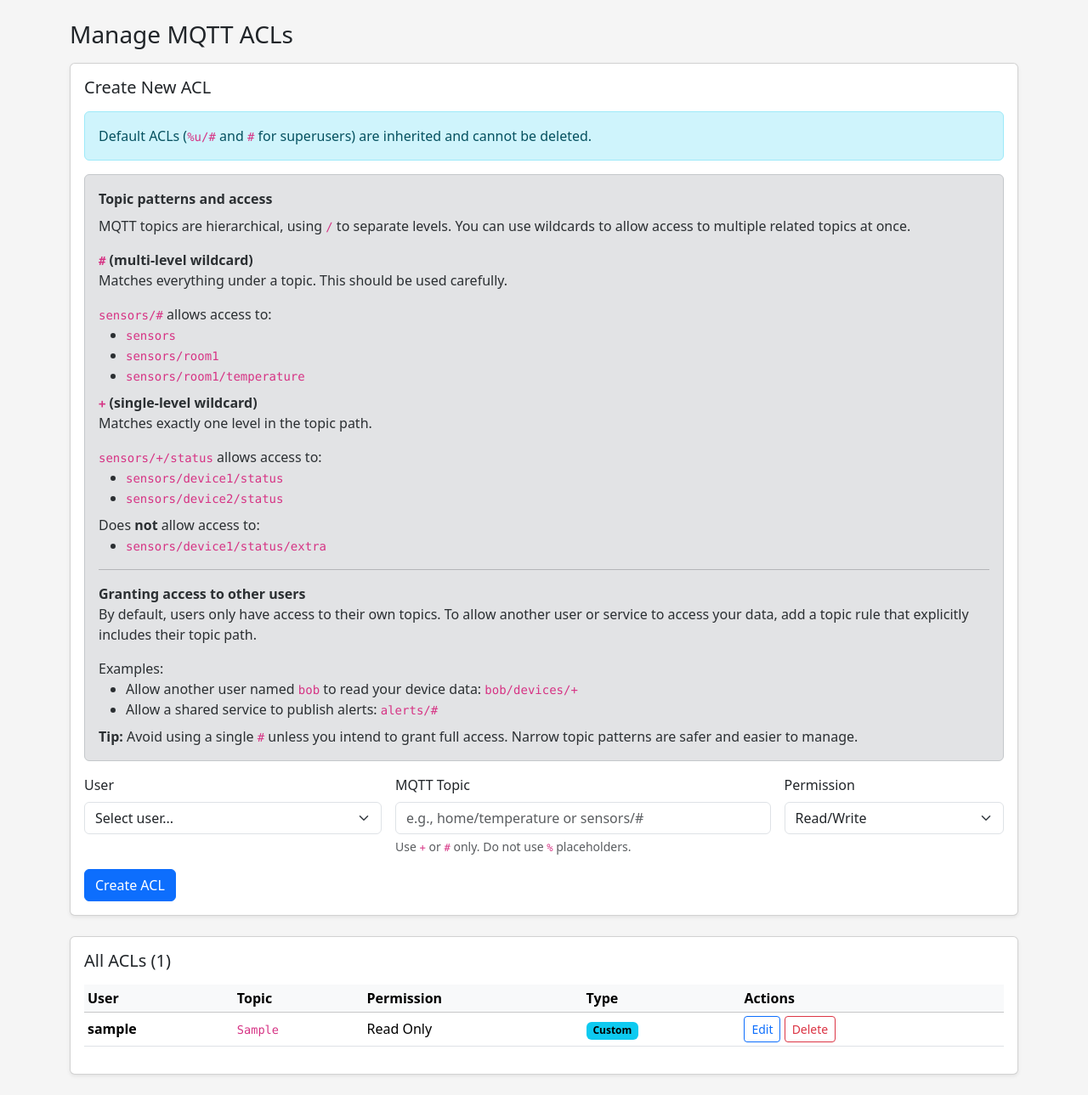
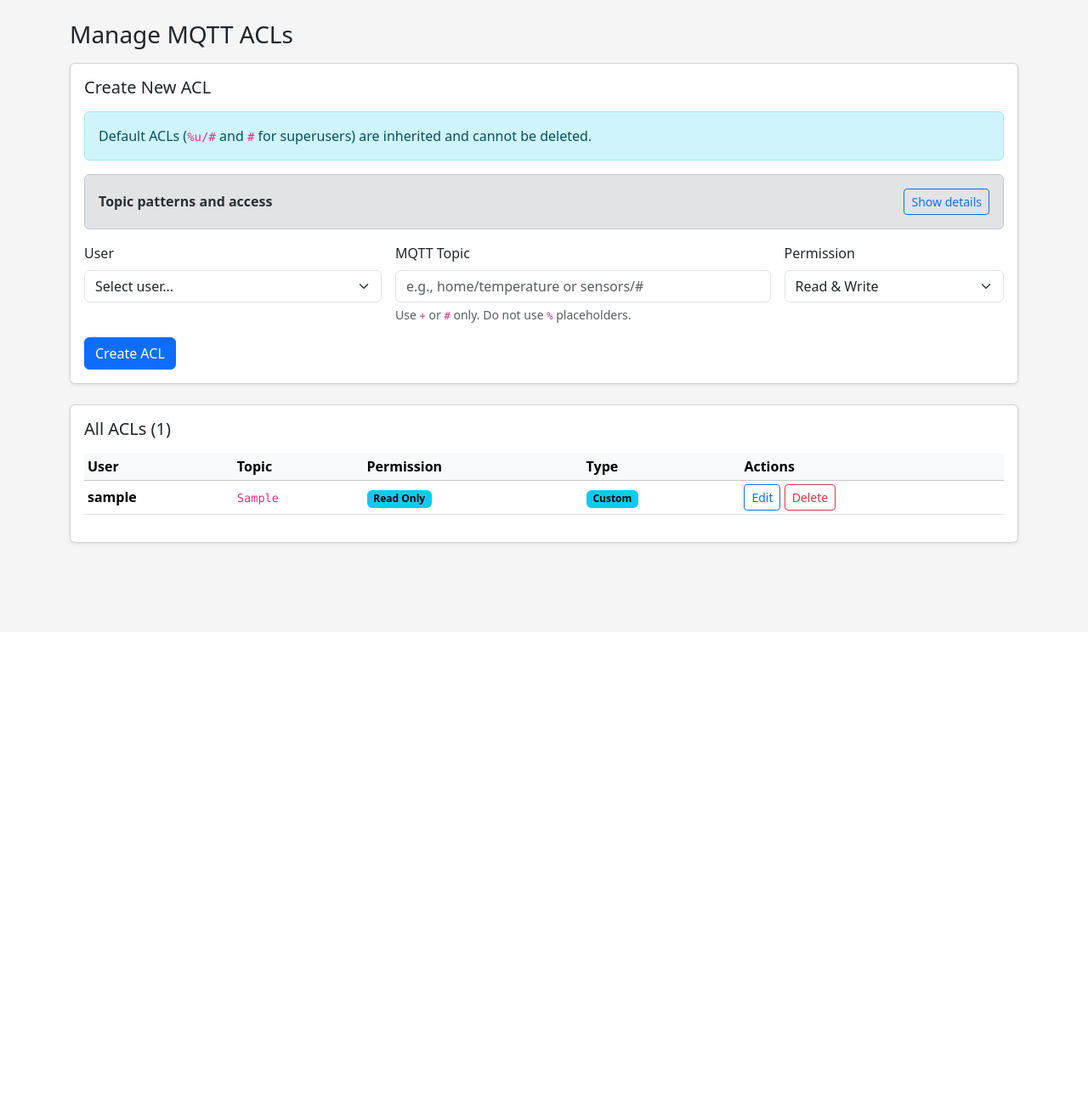
Before and after one commit to linuxx/MQTT-WebUI, a PHP site: page /public/admin/acls.php in a window 1280 px wide. Shown: the part 56-1345 px from the top of the page at 85% size. After the commit the page ends 699 px from the top, so only its background shows below. Run offline with PHP 8.4, Linux system fonts and the light colour scheme; the visitor is signed in with stand-in values (Sample User, id 1); tables that the repository leaves empty hold one stand-in row (values such as "Sample post").

Commit message:
Fixed ACL's and cleaned up a bit

```diff
--- a/genhash8.php
+++ b/genhash8.php
@@ -48,7 +48,7 @@ if ($_SERVER['REQUEST_METHOD'] === 'POST') {
             . "VALUES ('api_user', '{$hash}', NULL, 1, 1, NOW());\n\n"
             . "-- Ensure admin ACL for all topics\n"
             . "INSERT INTO tbACL (username, topic, rw)\n"
-            . "SELECT 'api_user', '#', 3\n"
+            . "SELECT 'api_user', '#', 2\n"
             . "WHERE NOT EXISTS (\n"
             . "  SELECT 1 FROM tbACL WHERE username = 'api_user' AND topic = '#'\n"
             . ");\n";
--- a/public/admin/acls.php
+++ b/public/admin/acls.php
@@ -111,8 +111,13 @@ require_once __DIR__ . '/../../includes/header.php';
             Default ACLs (<code>%u/#</code> and <code>#</code> for superusers) are inherited and cannot be deleted.
         </div>
         <div class="alert alert-secondary">
-            <strong>Topic patterns and access</strong>
-            <div class="mt-2">
+            <div class="d-flex justify-content-between align-items-center">
+                <strong class="mb-0">Topic patterns and access</strong>
+                <button class="btn btn-sm btn-outline-primary" type="button" data-bs-toggle="collapse" data-bs-target="#aclTopicHelp" aria-expanded="false" aria-controls="aclTopicHelp">
+                    Show details
+                </button>
+            </div>
+            <div class="collapse mt-3" id="aclTopicHelp">
 
                 <p>
                 MQTT topics are hierarchical, using <code>/</code> to separate levels.
@@ -151,20 +156,21 @@ require_once __DIR__ . '/../../includes/header.php';
 
                 <strong>Granting access to other users</strong>
                 <p>
-                By default, users only have access to their own topics.
-                To allow another user or service to access your data,
-                add a topic rule that explicitly includes their topic path.
+                Users only control topics under their own prefix. If <code>joe</code> needs to work with
+                <code>bob</code>'s devices, add an ACL for user <code>joe</code> that points at Bob's topic tree.
+                Grant the smallest scope that fits the job:
                 </p>
 
                 <div>Examples:</div>
                 <ul class="mb-0">
                 <li>
-                    Allow another user named <code>bob</code> to read your device data:
-                    <code>bob/devices/+</code>
+                    Only the <code>bob/device</code> topic: <code>bob/device</code>
                 </li>
                 <li>
-                    Allow a shared service to publish alerts:
-                    <code>alerts/#</code>
+                    Any topic Bob owns: <code>bob/#</code>
+                </li>
+                <li>
+                    Just temperature topics on one level: <code>bob/+/temp</code>
                 </li>
                 </ul>
 
@@ -202,8 +208,7 @@ require_once __DIR__ . '/../../includes/header.php';
                     <label for="rw" class="form-label">Permission</label>
                     <select id="rw" name="rw" class="form-select" required>
                         <option value="1">Read Only</option>
-                        <option value="2">Write Only</option>
-                        <option value="3" selected>Read/Write</option>
+                        <option value="2" selected>Read &amp; Write</option>
                     </select>
                 </div>
             </div>
@@ -237,12 +242,20 @@ require_once __DIR__ . '/../../includes/header.php';
                             <?php
                                 $isInherited = ($acl['topic'] === '%u/#') || ($acl['topic'] === '#' && !empty($acl['is_super']));
                                 $typeLabel = $isInherited ? 'Inherited' : 'Custom';
+                                $permLabel = AclManager::formatPermissions($acl['rw']);
+                                $permClass = ((int)$acl['rw'] === 1)
+                                    ? 'text-bg-info'
+                                    : (((int)$acl['rw'] >= 2) ? 'text-bg-success' : 'text-bg-secondary');
                             ?>
                             <tr>
                                 <td><strong><?php echo htmlspecialchars($acl['username']); ?></strong></td>
                                 <?php $displayTopic = str_replace('%u', $acl['username'], $acl['topic']); ?>
                                 <td><code><?php echo htmlspecialchars($displayTopic); ?></code></td>
-                                <td><?php echo htmlspecialchars(AclManager::formatPermissions($acl['rw'])); ?></td>
+                                <td>
+                                    <span class="badge <?php echo $permClass; ?>">
+                                        <?php echo htmlspecialchars($permLabel); ?>
+                                    </span>
+                                </td>
                                 <td>
                                     <span class="badge <?php echo $isInherited ? 'text-bg-secondary' : 'text-bg-info'; ?>"><?php echo $typeLabel; ?></span>
                                 </td>
@@ -283,8 +296,7 @@ require_once __DIR__ . '/../../includes/header.php';
                                                         <label for="rw-<?php echo (int)$acl['id']; ?>" class="form-label">Permission</label>
                                                         <select id="rw-<?php echo (int)$acl['id']; ?>" name="rw" class="form-select" required>
                                                             <option value="1" <?php echo (int)$acl['rw'] === 1 ? 'selected' : ''; ?>>Read Only</option>
-                                                            <option value="2" <?php echo (int)$acl['rw'] === 2 ? 'selected' : ''; ?>>Write Only</option>
-                                                            <option value="3" <?php echo (int)$acl['rw'] === 3 ? 'selected' : ''; ?>>Read/Write</option>
+                                                            <option value="2" <?php echo (int)$acl['rw'] === 2 ? 'selected' : ''; ?>>Read &amp; Write</option>
                                                         </select>
                                                     </div>
                                                 </div>
--- a/public/admin/audit-logs.php
+++ b/public/admin/audit-logs.php
@@ -160,7 +160,7 @@ require_once __DIR__ . '/../../includes/header.php';
                                         $entityText = $entityOptions[$log['entity_type']] ?? ucfirst($log['entity_type']);
                                         $entityClass = $entityBadgeMap[$log['entity_type']] ?? 'text-bg-secondary';
                                     ?>
-                                    <span class="badge rounded-pill <?php echo $entityClass; ?>">
+                                    <span class="badge <?php echo $entityClass; ?>">
                                         <?php echo htmlspecialchars($entityText); ?>
                                     </span>
                                 </td>
--- a/public/user/dashboard.php
+++ b/public/user/dashboard.php
@@ -151,7 +151,7 @@ require_once __DIR__ . '/../../includes/header.php';
                 <?php foreach ($acls as $acl): ?>
                     <?php
                         $displayTopic = str_replace('%u', $user['username'], $acl['topic']);
-                        $permLabel = $acl['rw'] == 1 ? 'Subscribe' : ($acl['rw'] == 2 ? 'Publish' : 'Pub/Sub');
+                        $permLabel = AclManager::formatPermissions($acl['rw']);
                     ?>
                     <li class="list-group-item"><code><?php echo htmlspecialchars($displayTopic); ?></code> - <?php echo htmlspecialchars($permLabel); ?></li>
                 <?php endforeach; ?>
--- a/src/AclManager.php
+++ b/src/AclManager.php
@@ -18,9 +18,9 @@ class AclManager {
      * Create ACL entry
      * @param int $userId
      * @param string $topic MQTT topic path
-     * @param int $rw 1=read, 2=write, 3=read/write
-     */
-    public function createAcl($userId, $topic, $rw = 3) {
+    * @param int $rw 1=read-only, 2=read/write
+    */
+    public function createAcl($userId, $topic, $rw = 2) {
         // Validate user exists
         $userManager = new UserManager();
         $user = $userManager->getUserById($userId);
@@ -38,7 +38,7 @@ class AclManager {
         }
 
         // Validate rw value
-        if (!in_array($rw, [1, 2, 3])) {
+        if (!in_array($rw, [1, 2])) {
             throw new Exception("Invalid read/write permission value");
         }
 
@@ -125,7 +125,7 @@ class AclManager {
         }
 
         // Validate rw value
-        if (!in_array($rw, [1, 2, 3])) {
+        if (!in_array($rw, [1, 2])) {
             throw new Exception("Invalid read/write permission value");
         }
 
@@ -157,7 +157,7 @@ class AclManager {
             throw new Exception("Topic cannot contain '%' placeholders");
         }
 
-        if (!in_array($rw, [1, 2, 3])) {
+        if (!in_array($rw, [1, 2])) {
             throw new Exception("Invalid read/write permission value");
         }
 
@@ -215,9 +215,15 @@ class AclManager {
     public function getUserTopicPermissions($userId, $topic) {
         $acl = $this->getAclByUserAndTopic($userId, $topic);
 
+        if (!$acl) {
+            return ['canRead' => false, 'canWrite' => false];
+        }
+
+        $rw = (int)$acl['rw'];
+
         return [
-            'canRead' => $acl ? in_array($acl['rw'], [1, 3]) : false,
-            'canWrite' => $acl ? in_array($acl['rw'], [2, 3]) : false,
+            'canRead' => $rw >= 1,
+            'canWrite' => $rw >= 2,
         ];
     }
 
@@ -225,15 +231,16 @@ class AclManager {
      * Get formatted read/write label
      */
     public static function formatPermissions($rw) {
-        switch ($rw) {
-            case 1:
-                return 'Read Only';
-            case 2:
-                return 'Write Only';
-            case 3:
-                return 'Read/Write';
-            default:
-                return 'Unknown';
+        $rwInt = (int)$rw;
+
+        if ($rwInt === 1) {
+            return 'Read Only';
         }
+
+        if ($rwInt >= 2) {
+            return 'Read & Write';
+        }
+
+        return 'Unknown';
     }
 }
--- a/src/AuditLogger.php
+++ b/src/AuditLogger.php
@@ -116,7 +116,13 @@ class AuditLogger {
      * Log ACL change
      */
     public function logAclChanged($aclId, $userId, $topic, $rw, $action = 'updated') {
-        $rwText = $rw == 1 ? 'read' : ($rw == 2 ? 'write' : 'read/write');
+        if ((int)$rw === 1) {
+            $rwText = 'read-only';
+        } elseif ((int)$rw >= 2) {
+            $rwText = 'read/write';
+        } else {
+            $rwText = 'unknown access level';
+        }
         $this->log(
             'acl_' . $action,
             'acl',
--- a/src/UserManager.php
+++ b/src/UserManager.php
@@ -62,15 +62,17 @@ class UserManager {
         if ($isAdmin) {
             $adminTopic = '#';
             $adminAcl = $this->db->fetchOne(
-                'SELECT id FROM tbACL WHERE username = ? AND topic = ?',
+                'SELECT id, rw FROM tbACL WHERE username = ? AND topic = ?',
                 [$username, $adminTopic]
             );
             if (!$adminAcl) {
                 $this->db->insert('tbACL', [
                     'username' => $username,
                     'topic' => $adminTopic,
-                    'rw' => 3,
+                    'rw' => 2,
                 ]);
+            } elseif ((int)$adminAcl['rw'] !== 2) {
+                $this->db->update('tbACL', ['rw' => 2], 'id = ?', [$adminAcl['id']]);
             }
         } else {
             $defaultTopic = '%u/#';
@@ -82,10 +84,10 @@ class UserManager {
                 $this->db->insert('tbACL', [
                     'username' => $username,
                     'topic' => $defaultTopic,
-                    'rw' => 3,
+                    'rw' => 2,
                 ]);
-            } elseif ((int)$defaultAcl['rw'] !== 3) {
-                $this->db->update('tbACL', ['rw' => 3], 'id = ?', [$defaultAcl['id']]);
+            } elseif ((int)$defaultAcl['rw'] !== 2) {
+                $this->db->update('tbACL', ['rw' => 2], 'id = ?', [$defaultAcl['id']]);
             }
         }
 
@@ -279,29 +281,33 @@ class UserManager {
             $this->db->delete('tbACL', 'username = ? AND topic = ?', [$user['username'], '%u/#']);
             $adminTopic = '#';
             $adminAcl = $this->db->fetchOne(
-                'SELECT id FROM tbACL WHERE username = ? AND topic = ?',
+                'SELECT id, rw FROM tbACL WHERE username = ? AND topic = ?',
                 [$user['username'], $adminTopic]
             );
             if (!$adminAcl) {
                 $this->db->insert('tbACL', [
                     'username' => $user['username'],
                     'topic' => $adminTopic,
-                    'rw' => 3,
+                    'rw' => 2,
                 ]);
+            } elseif ((int)$adminAcl['rw'] !== 2) {
+                $this->db->update('tbACL', ['rw' => 2], 'id = ?', [$adminAcl['id']]);
             }
         } else {
             $this->db->delete('tbACL', 'username = ? AND topic = ?', [$user['username'], '#']);
             $defaultTopic = '%u/#';
             $defaultAcl = $this->db->fetchOne(
-                'SELECT id FROM tbACL WHERE username = ? AND topic = ?',
+                'SELECT id, rw FROM tbACL WHERE username = ? AND topic = ?',
                 [$user['username'], $defaultTopic]
             );
             if (!$defaultAcl) {
                 $this->db->insert('tbACL', [
                     'username' => $user['username'],
                     'topic' => $defaultTopic,
-                    'rw' => 3,
+                    'rw' => 2,
                 ]);
+            } elseif ((int)$defaultAcl['rw'] !== 2) {
+                $this->db->update('tbACL', ['rw' => 2], 'id = ?', [$defaultAcl['id']]);
             }
         }
 
```
Also changed, not shown: README.md.
